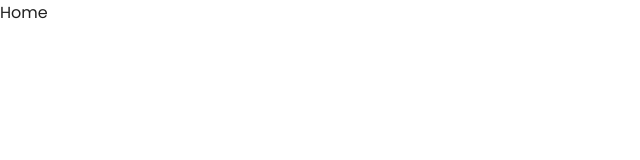
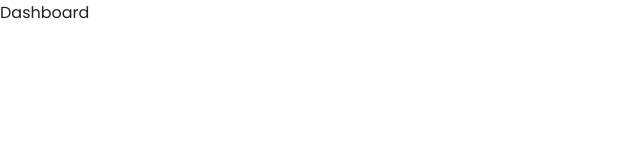
Before and after one commit to KarolBarzowski/delivery-app, a React (Create React App) app in the folder frontend/: page / in a window 1280 px wide. Shown: the top 160 px of the page, without its empty margins (0-640 px from the left). Built offline with nearby package versions, Linux system fonts and the light colour scheme.

Commit message:
Added RestaurantDashboard component

```diff
--- /dev/null
+++ b/frontend/src/views/RestaurantDashboard.tsx
@@ -0,0 +1,3 @@
+const RestaurantDashboard = () => <div>Dashboard</div>;
+
+export default RestaurantDashboard;
--- a/frontend/src/views/Root.tsx
+++ b/frontend/src/views/Root.tsx
@@ -1,11 +1,12 @@
 import { Routes, Route } from 'react-router-dom';
-import Home from 'views/Home';
+// import Home from 'views/Home';
+import RestaurantDashboard from 'views/RestaurantDashboard';
 import NotFound from 'views/NotFound';
 
 function Root() {
   return (
     <Routes>
-      <Route path="/" element={<Home />} />
+      <Route path="/" element={<RestaurantDashboard />} />
       <Route path="*" element={<NotFound />} />
     </Routes>
   );
```
